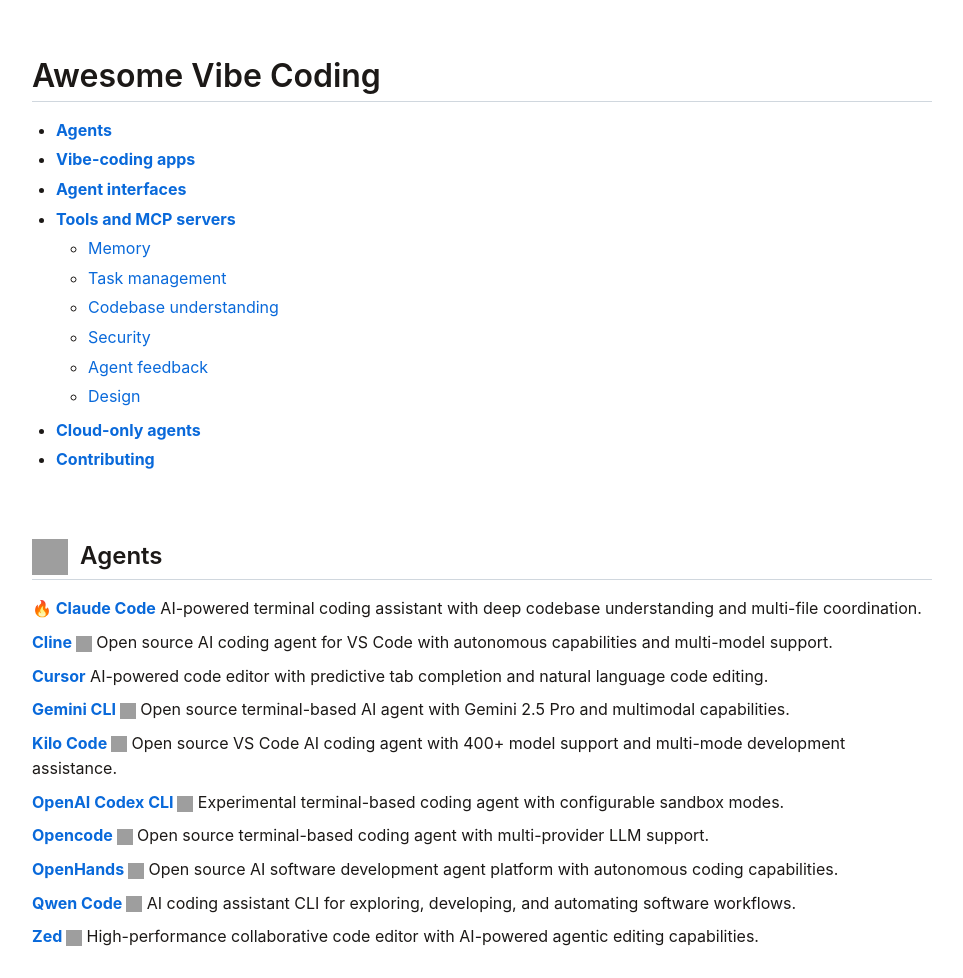
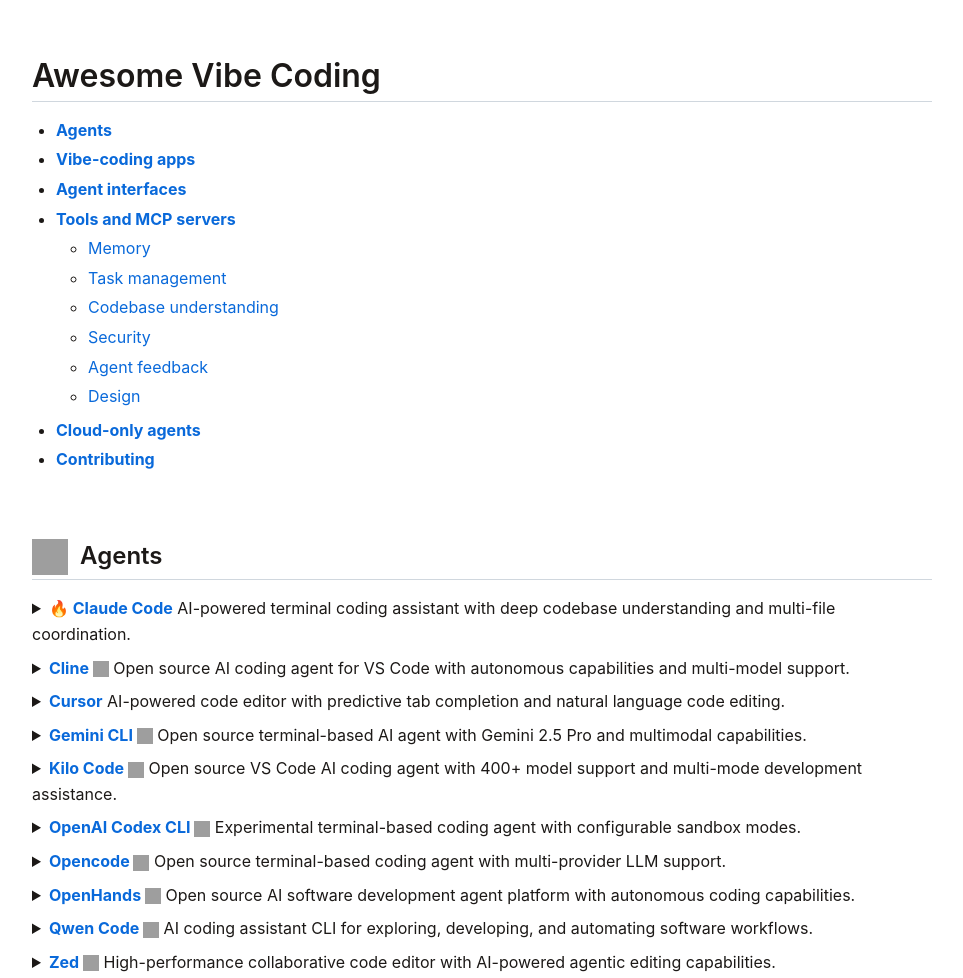
Before and after one commit to no-fluff/awesome-vibe-coding, an Astro site: page / in a window 1280 px wide. Shown: the top 978 px of the page, without its empty margins (158-1121 px from the left). Built offline with nearby package versions, Linux system fonts and the light colour scheme; Astro itself is replaced by a stand-in of ours; grey boxes are pictures that could not be loaded.

```diff
--- a/src/layouts/Layout.astro
+++ b/src/layouts/Layout.astro
@@ -123,11 +123,6 @@
 
   details summary {
     cursor: pointer;
-    list-style: none;
-  }
-
-  details summary::-webkit-details-marker {
-    display: none;
   }
 
   details[open] summary {
```
Also changed, not shown: .github/workflows/deploy.yml, README.md.
